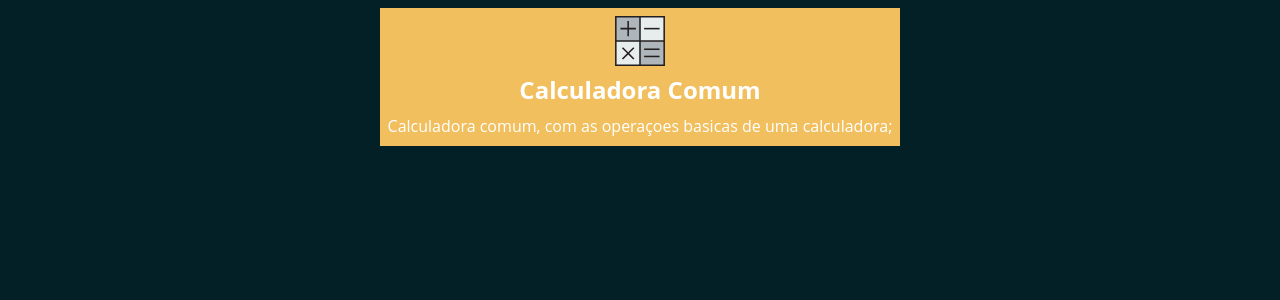
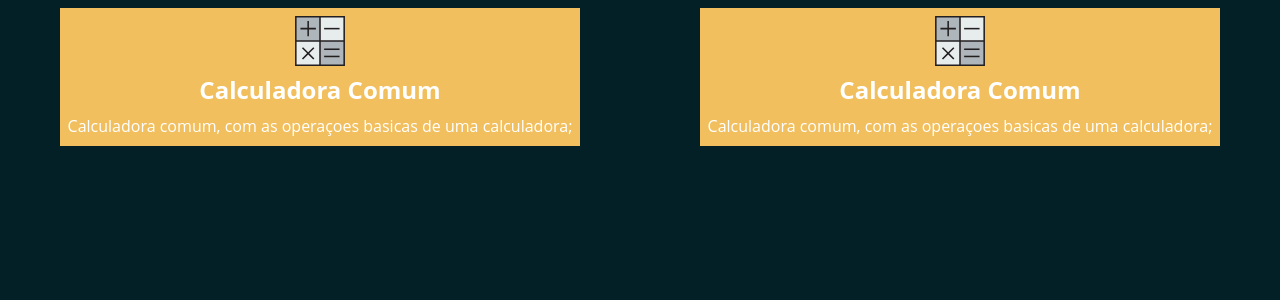
Before and after one commit to Ronaldjga/calculadora, a Next.js app: page / in a window 1280 px wide. Shown: the top 300 px of the page. Built offline with nearby package versions, Linux system fonts and the light colour scheme.

Commit message:
new commit

```diff
--- a/pages/commonCalculator.js
+++ b/pages/commonCalculator.js
@@ -7,8 +7,11 @@ export default function CommonCalculatorPage() {
     const [tela, setTela] = react.useState('')
 
     return (
-        <html>
+        <html lang="pt-BR">
             <head>
+                <meta charset="UTF-8"/>
+                <meta http-equiv="X-UA-Compatible" content="IE=edge"/>
+                <meta name="viewport" content="width=device-width, initial-scale=1.0"/>
                 <title>Calculadora Comum</title>
             </head>
             <body className="bg-darkBluePrimary">
--- a/pages/index.js
+++ b/pages/index.js
@@ -12,6 +12,11 @@ function HomePage() {
                     <CommonCalculatorBanner></CommonCalculatorBanner>
                 </section>
             </div>
+            <div className="w-full h-full bg-darkBluePrimary flex flex-col items-center p-2">
+                <section>
+                    <CommonCalculatorBanner></CommonCalculatorBanner>
+                </section>
+            </div>
         </>
     )
   }
```
